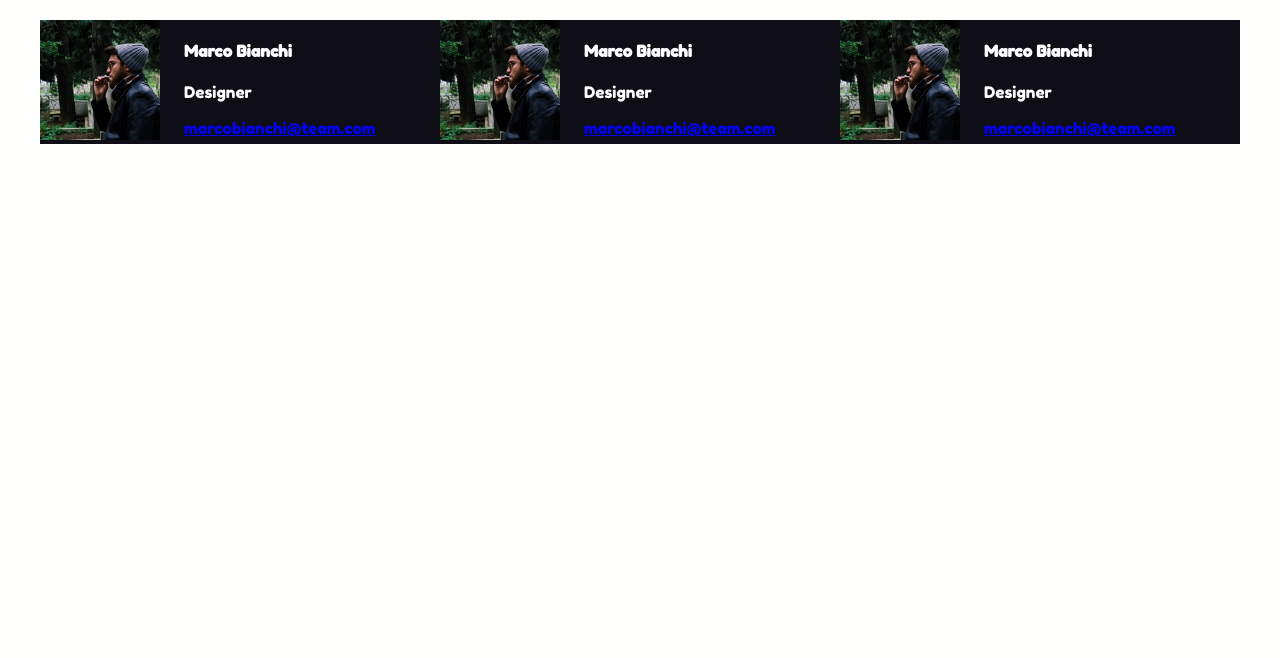
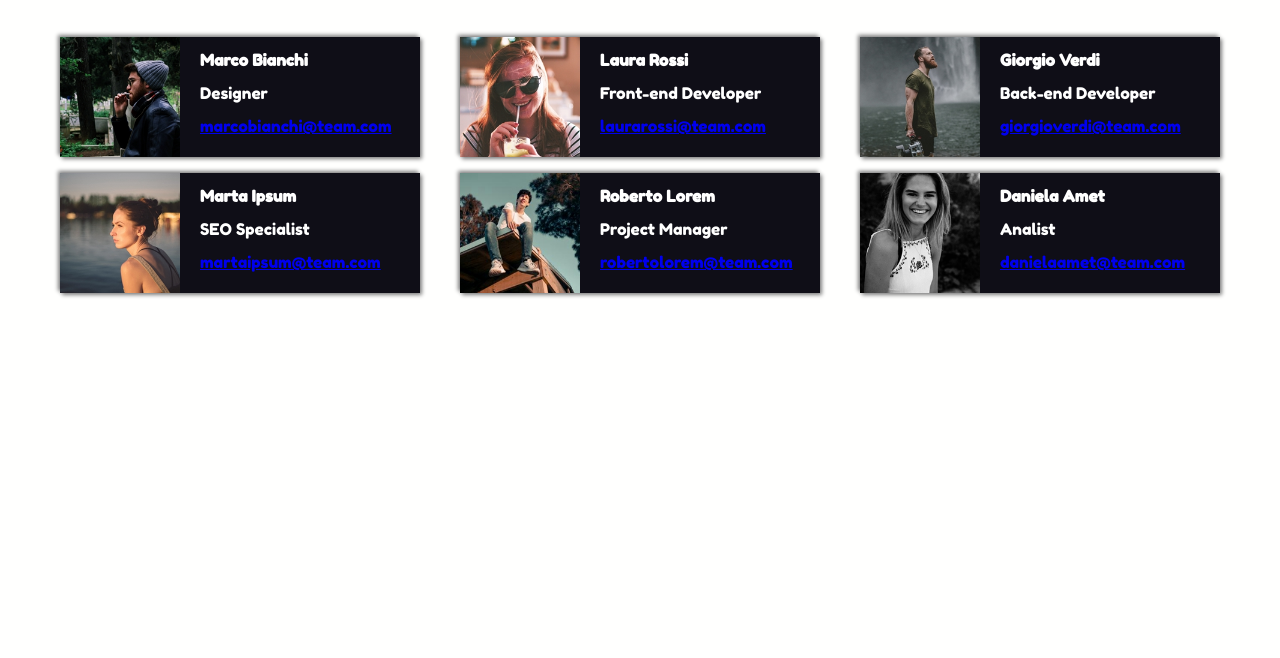
Before and after one commit to LeoneCarmelo/html-css-float-cards, a plain HTML site: page index.html in a window 1280 px wide. Shown: the part 142-800 px from the top of the page. Drawn offline with Linux system fonts and the light colour scheme.

Commit message:
Add Main part

```diff
--- a/assets/css/style.css
+++ b/assets/css/style.css
@@ -1,8 +1,12 @@
 /* #region basic properties */
-body{
+
+*{
     margin: 0;
     padding: 0;
     box-sizing: border-box;
+}
+
+body{
     background-color: var(--bgbody);
     text-align: center;
     font-family: 'Fredoka One', cursive;
@@ -28,14 +32,19 @@ body{
 
 .data{
     display: inline-block;
-    vertical-align: top;
+    vertical-align: middle;
     text-align: left;
     padding-right:15px;
+}
+
+.margin{
+    margin:13px 0;
 }
 /* #endregion utility properties */
 
 h1{
     color: var(--title);
+    margin: 30px;
 }
 
 .container{
@@ -51,10 +60,19 @@ h1{
     margin: auto;
 }
 .container-cards .cards{
-    width:calc(100% / 3);
+    width:calc(100% / 3 - 2.5rem);
     float: left;
     color: var(--textcard);
     text-align: left;
     background-color: var(--bgcard);
     margin-bottom: 1rem;
+    margin-right: 1.25rem;
+    margin-left: 1.25rem;
+    box-shadow: 2px 2px 4px grey,
+               -2px -2px 4px grey;
 }
+
+.cards img {
+    height: 120px;
+    float: left;
+}
--- a/index.html
+++ b/index.html
@@ -20,27 +20,50 @@
 
         <section class="container-cards clearfix">
             <div class="cards">
-                <img width="120px" src="./assets/img/male1.png" alt="">
-                <div class="data">
-                    <h4>Marco Bianchi</h4>
-                    <p>Designer</p>
+                <img  src="./assets/img/male1.png" alt=""><div class="data">
+                    <h4 class="margin">Marco Bianchi</h4>
+                    <p class="margin">Designer</p>
                     <a href="#">marcobianchi@team.com</a>
                 </div>
             </div>
             <div class="cards">
-                <img width="120px" src="./assets/img/male1.png" alt="">
+                <img  src="./assets/img/female1.png" alt="">
                 <div class="data">
-                    <h4>Marco Bianchi</h4>
-                    <p>Designer</p>
-                    <a href="#">marcobianchi@team.com</a>
+                    <h4 class="margin">Laura Rossi</h4>
+                    <p class="margin">Front-end Developer</p>
+                    <a href="#">laurarossi@team.com</a>
                 </div>
             </div>
             <div class="cards">
-                <img width="120px" src="./assets/img/male1.png" alt="">
+                <img  src="./assets/img/male2.png" alt="">
                 <div class="data">
-                    <h4>Marco Bianchi</h4>
-                    <p>Designer</p>
-                    <a href="#">marcobianchi@team.com</a>
+                    <h4 class="margin">Giorgio Verdi</h4>
+                    <p class="margin">Back-end Developer</p>
+                    <a href="#">giorgioverdi@team.com</a>
+                </div>
+            </div>
+            <div class="cards">
+                <img  src="./assets/img/female2.png" alt="">
+                <div class="data">
+                    <h4 class="margin">Marta Ipsum</h4>
+                    <p class="margin">SEO Specialist</p>
+                    <a href="#">martaipsum@team.com</a>
+                </div>
+            </div>
+            <div class="cards">
+                <img  src="./assets/img/male3.png" alt="">
+                <div class="data">
+                    <h4 class="margin">Roberto Lorem</h4>
+                    <p class="margin">Project Manager</p>
+                    <a href="#">robertolorem@team.com</a>
+                </div>
+            </div>
+            <div class="cards">
+                <img  src="./assets/img/female3.png" alt="">
+                <div class="data">
+                    <h4 class="margin">Daniela Amet</h4>
+                    <p class="margin">Analist</p>
+                    <a href="#">danielaamet@team.com</a>
                 </div>
             </div>
         </section>
```
